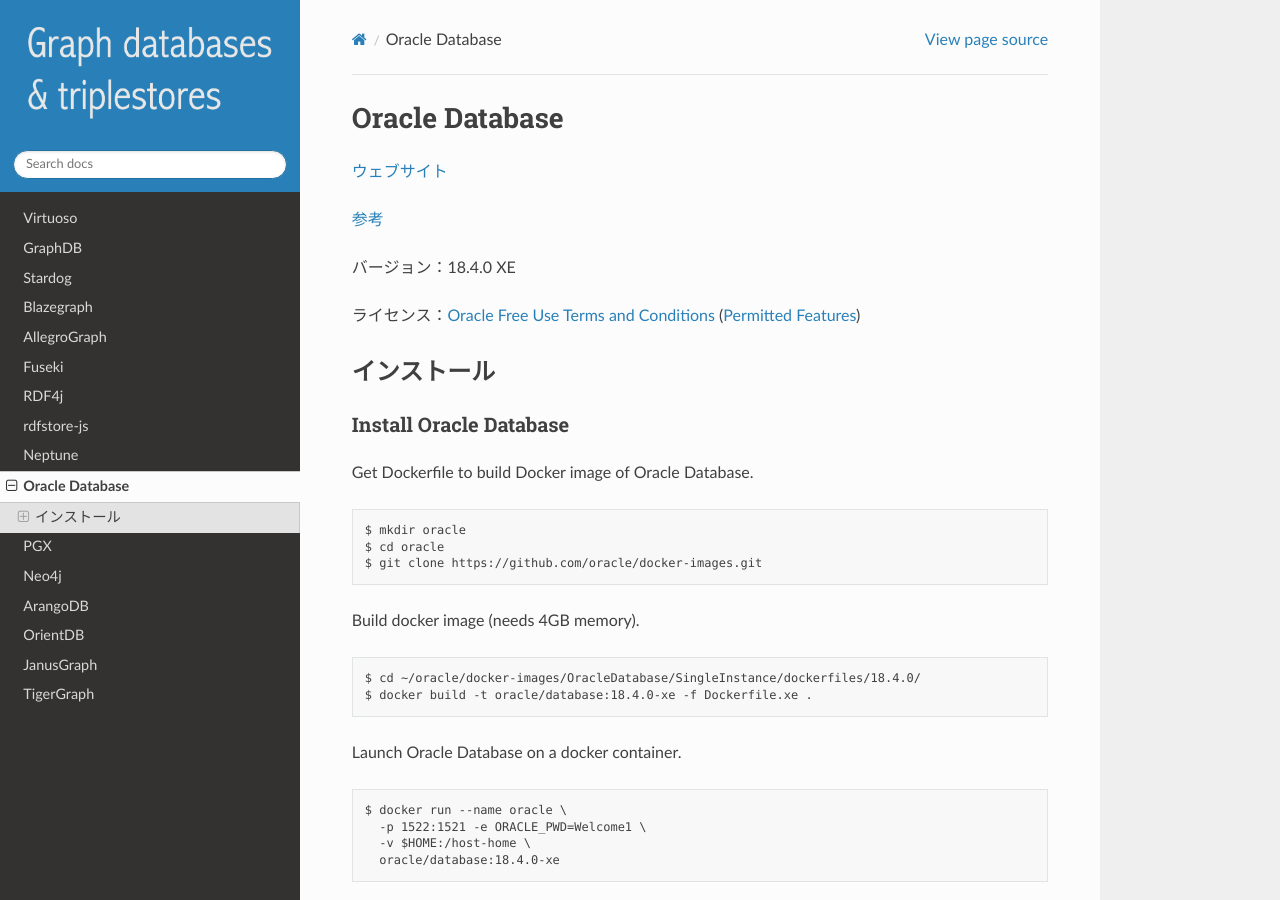
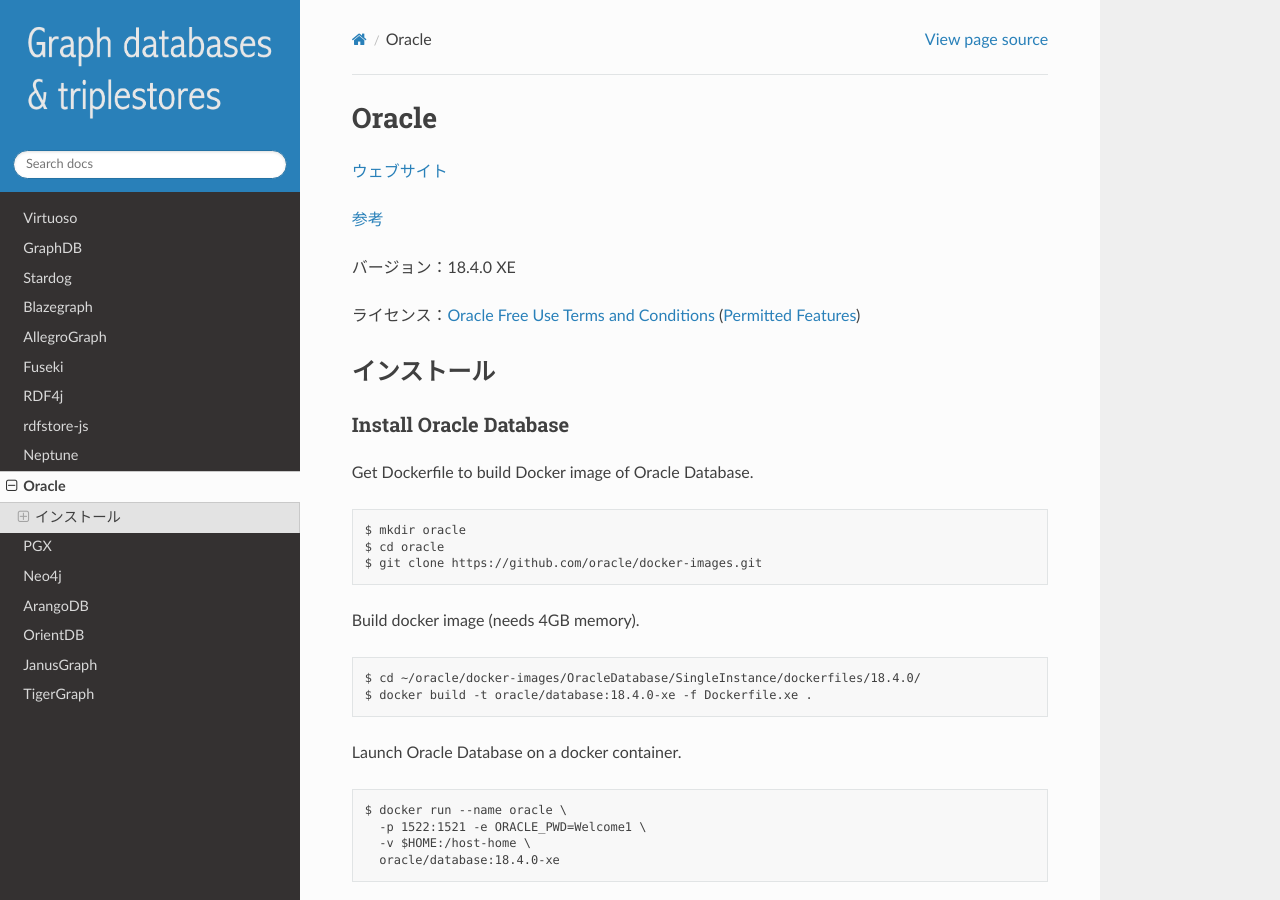
Before and after one commit to dbcls/graphdbs, a Sphinx documentation site: the page built from docs/md/oracle.md, in a window 1280 px wide and 900 px high. Built offline with Sphinx 7.4.7 and the Read the Docs theme 2.0.0, drawn with Linux system fonts in a browser that asks for light colours.

Commit message:
Update oracle.md

```diff
--- a/docs/md/oracle.md
+++ b/docs/md/oracle.md
@@ -1,4 +1,4 @@
-# Oracle Database
+# Oracle
 
 [ウェブサイト](https://www.oracle.com/jp/database/technologies/appdev/xe.html)
 
```
